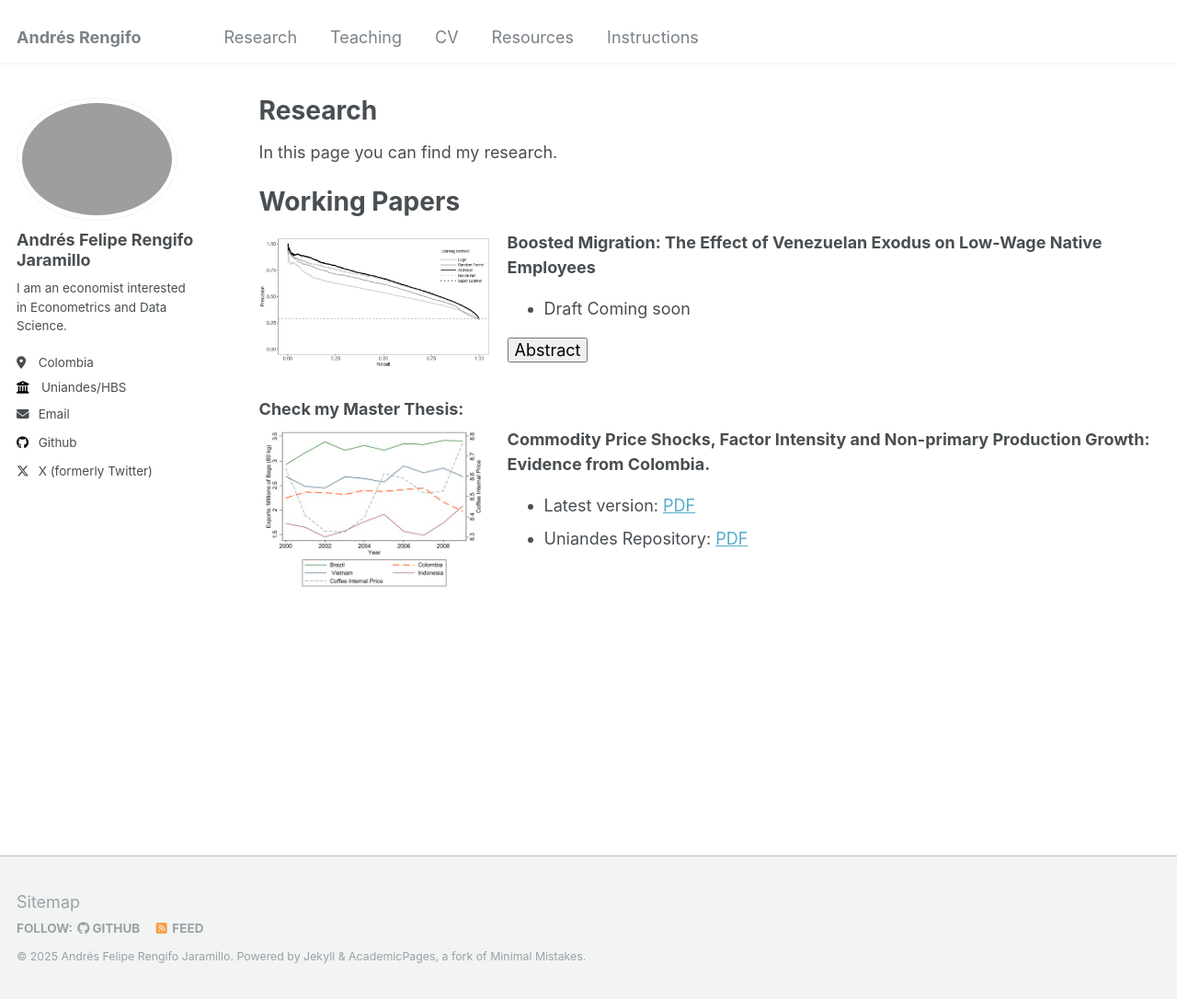
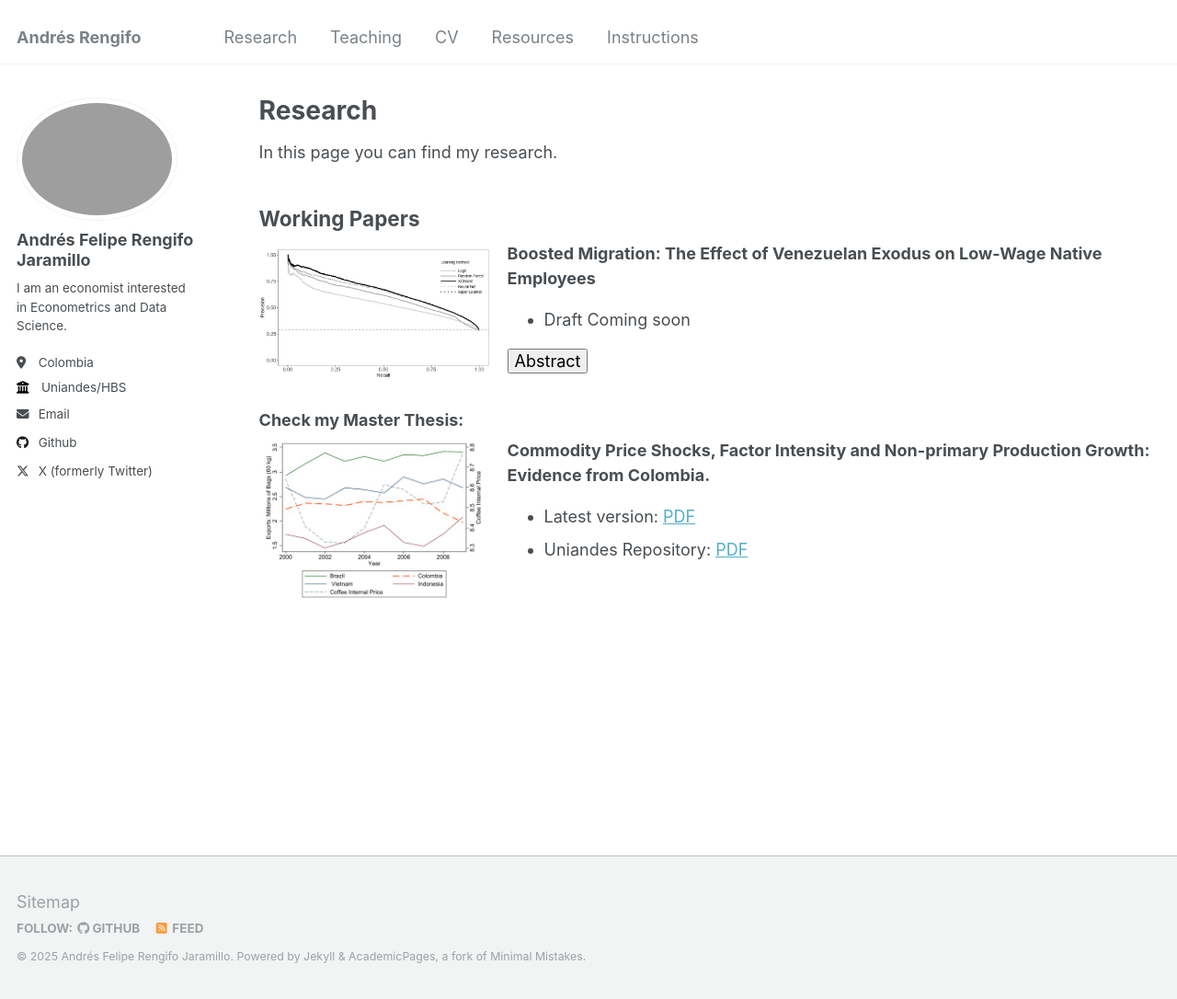
Before and after one commit to RengifoAndres/RengifoAndres.github.io, a Jekyll site: the page built from _pages/Research.md, in a window 1280 px wide and 1086 px high. Shown: the whole window at 92% size. Built offline with Jekyll 4.4.1, drawn with Linux system fonts in a browser that asks for light colours.

```diff
--- a/_pages/Research.md
+++ b/_pages/Research.md
@@ -23,7 +23,7 @@ author_profile: true
 In this page you can find my research.
 
 
-# Working Papers
+## Working Papers
 
 <div style="display: flex; align-items: flex-start; margin-bottom: 20px;">
     <img src="/images/research_images/pr_re_auc.jpg" alt="AUC FOR MODELS" style="width: 250px; height: auto; margin-right: 20px;">
```
